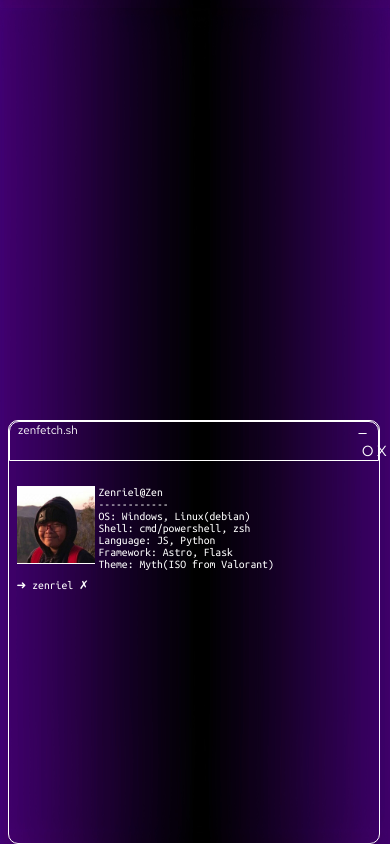
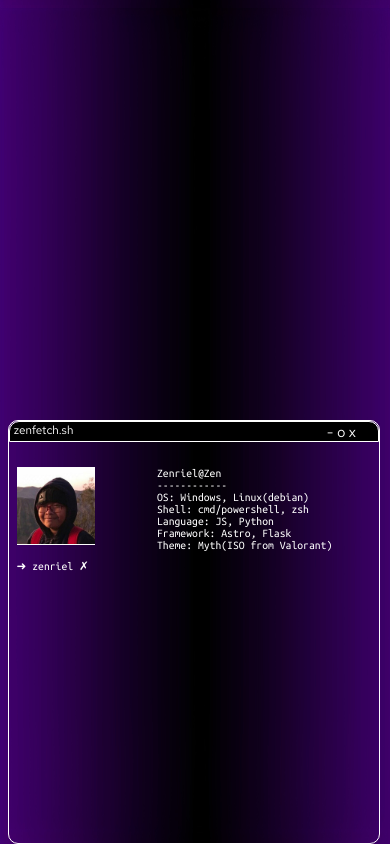
Before and after one commit to NvLL-Zen/zenriel-astro, an Astro site: page / in a window 390 px wide. Shown: the part 836-1680 px from the top of the page. Built offline with nearby package versions, Linux system fonts and the light colour scheme; Astro itself is replaced by a stand-in of ours.

Commit message:
Fixed hengker issue

```diff
--- a/src/pages/index.astro
+++ b/src/pages/index.astro
@@ -35,8 +35,8 @@ import Ojan_Pic from '../images/OjanHacker.jpg'
         </div>
         <div id="P2-D2" class="P2">
             <div id="P2-D2-D1" class="P2">
-                <h1 id="P2-D2-H1" class="P2">&#160;&#160;&#160;zenfetch.sh</h1>
-                <h1 id="P2-D2-H2" class="P2">&#8210;&#160;O&#160;X&#160;</h1>
+                <h1 id="P2-D2-H1" class="P2">zenfetch.sh</h1>
+                <h1 id="P2-D2-H2" class="P2">- o x</h1>
             </div>
             <div id="P2-D2-EX" class="P2">
                 <div id="P2-D2-D2" class="P2">
--- a/src/styles/global.css
+++ b/src/styles/global.css
@@ -147,15 +147,16 @@ h1, h2 {
     flex-direction: row;
     border: 1px solid white;
     border-radius: 10px 10px 0px 0px;
+    background-color: black;
 }
 
 #P2-D2-H1 {
-    margin-right: 19vw;
+    padding-left: 1vw;
     font-size: 1.5vw;
 }
 
 #P2-D2-H2 {
-    margin-left: 17vw;
+    margin-left: 32.5vw;
 }
 
 #P2-D2-EX {
@@ -259,7 +260,7 @@ h1, h2 {
     }
 
     #P2-D2-H2 {
-        margin-left: 53vw;
+        margin-left: 65vw;
     }
 
     #P2-D2-I1 {
@@ -271,6 +272,10 @@ h1, h2 {
         font-size: 3vw;
     }
 
+    #P2-D2-TermText {
+        margin-left: 15vw;
+    }
+
     .P2 {
         font-size: 3.75vw;
     }
```
